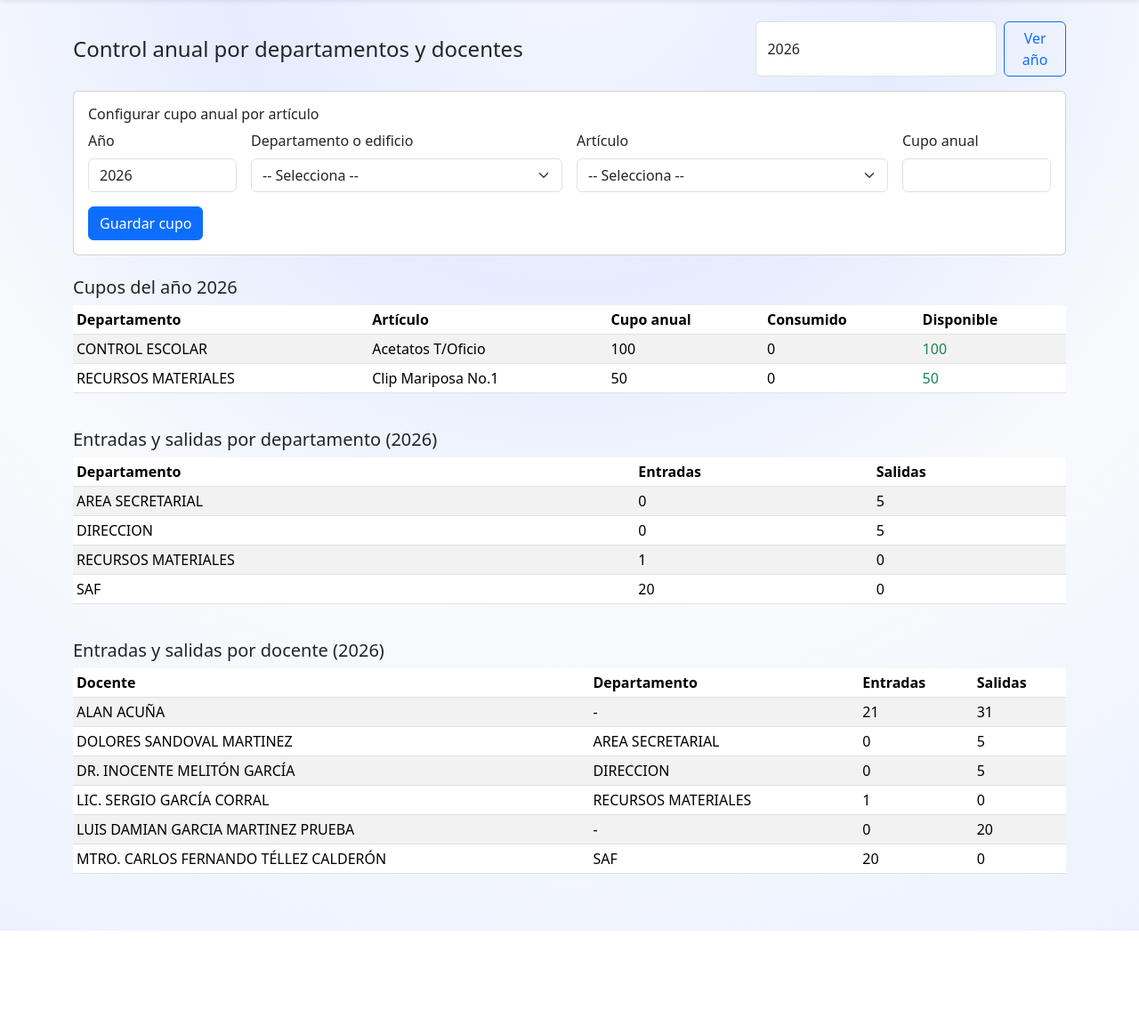
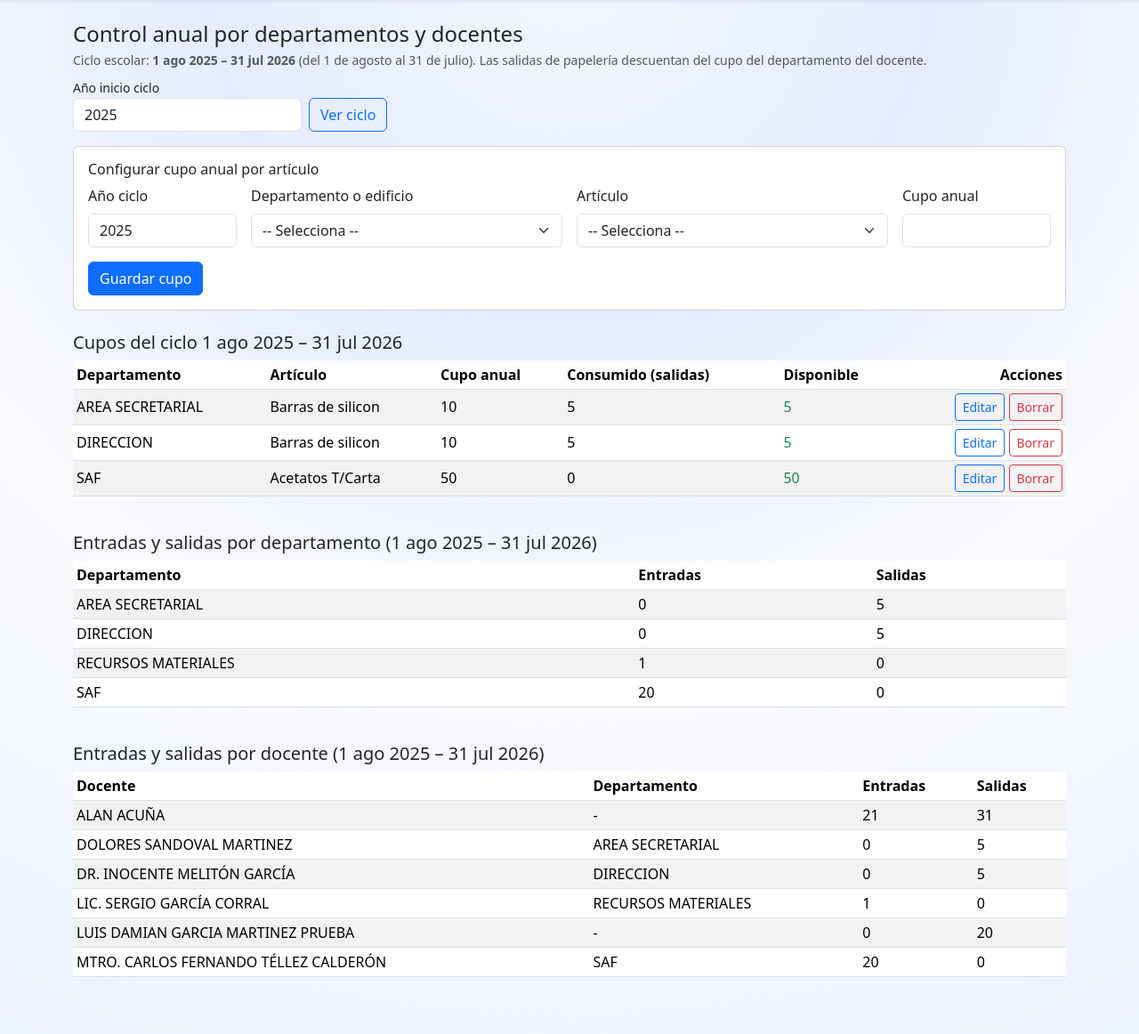
Before and after one commit to LuisGarcia2511/inventario-papeleria, a Flask app: page /control/departamentos in a window 1280 px wide. Shown: the part 56-1218 px from the top of the page at 89% size. Before the commit the page ends 1102 px from the top, so only its background shows below. Run offline with Flask 3, Linux system fonts and the light colour scheme.

Commit message:
control anual

```diff
--- a/app.py
+++ b/app.py
@@ -3,7 +3,21 @@ from io import BytesIO
 from collections import defaultdict
 import os
 
-from flask import Flask, render_template, request, redirect, url_for, flash, send_file
+# En algunos Windows, `platform` puede quedarse colgado consultando WMI,
+# lo que hace MUY lento importar SQLAlchemy/Flask-SQLAlchemy.
+# Este parche evita esa consulta y acelera el arranque.
+if os.name == "nt":
+    try:
+        import platform
+
+        if hasattr(platform, "_wmi_query"):
+            # `platform._win32_ver()` espera 5 valores de `_wmi_query()`
+            # Estructura: (version, product_type, ptype, spmajor, spminor)
+            platform._wmi_query = lambda *args, **kwargs: ("10", "1", "workstation", "0", "0")  # type: ignore[attr-defined]
+    except Exception:
+        pass
+
+from flask import Flask, render_template, request, redirect, url_for, flash, send_file, jsonify
 from flask_sqlalchemy import SQLAlchemy
 from sqlalchemy.exc import IntegrityError
 import pandas as pd
@@ -267,9 +281,29 @@ def _revert_movimiento_from_stock(articulo: Articulo, tipo: str, cantidad: int):
         articulo.stock_actual += cantidad
 
 
-def _year_expr():
-    # Compatible con SQLite y PostgreSQL
-    return db.extract("year", Movimiento.fecha)
+# Ciclo escolar: del 1 de agosto al 31 de julio del año siguiente
+MES_INICIO_CICLO = 8
+DIA_INICIO_CICLO = 1
+
+
+def _anio_ciclo_escolar(dt=None) -> int:
+    dt = dt or datetime.utcnow()
+    return dt.year if dt.month >= MES_INICIO_CICLO else dt.year - 1
+
+
+def _rango_ciclo_escolar(anio: int):
+    inicio = datetime(anio, MES_INICIO_CICLO, DIA_INICIO_CICLO)
+    fin = datetime(anio + 1, MES_INICIO_CICLO, DIA_INICIO_CICLO)
+    return inicio, fin
+
+
+def _etiqueta_ciclo(anio: int) -> str:
+    return f"1 ago {anio} – 31 jul {anio + 1}"
+
+
+def _filtro_fecha_ciclo(query, anio: int):
+    inicio, fin = _rango_ciclo_escolar(anio)
+    return query.filter(Movimiento.fecha >= inicio, Movimiento.fecha < fin)
 
 
 def _catalogo_departamentos():
@@ -362,9 +396,9 @@ def _obtener_consumo_departamento(anio: int, area: str, articulo_id: int, exclui
             Movimiento.tipo == "SALIDA",
             Movimiento.articulo_id == articulo_id,
             Maestro.area == area,
-            _year_expr() == anio,
-        )
-    )
+        )
+    )
+    query = _filtro_fecha_ciclo(query, anio)
     if excluir_movimiento_id is not None:
         query = query.filter(Movimiento.id != excluir_movimiento_id)
     return int(query.scalar() or 0)
@@ -381,17 +415,21 @@ def _validar_cupo_departamento(
     if tipo != "SALIDA" or not maestro or not maestro.area:
         return True, None
 
-    anio_actual = (fecha_movimiento or datetime.utcnow()).year
+    anio_ciclo = _anio_ciclo_escolar(fecha_movimiento or datetime.utcnow())
     cupo = CupoDepartamento.query.filter_by(
-        anio=anio_actual,
+        anio=anio_ciclo,
         area=maestro.area,
         articulo_id=articulo_id,
     ).first()
     if not cupo:
-        return True, None
+        return (
+            False,
+            f"No hay cupo anual configurado para '{maestro.area}' y este artículo en el ciclo {_etiqueta_ciclo(anio_ciclo)}. "
+            "Configúralo en Control departamentos antes de registrar la salida.",
+        )
 
     consumido = _obtener_consumo_departamento(
-        anio=anio_actual,
+        anio=anio_ciclo,
         area=maestro.area,
         articulo_id=articulo_id,
         excluir_movimiento_id=excluir_movimiento_id,
@@ -400,7 +438,9 @@ def _validar_cupo_departamento(
     if cantidad > disponible:
         return (
             False,
-            f"El departamento '{maestro.area}' ya no tiene cupo suficiente para este artículo. Disponible: {max(disponible, 0)} de {cupo.cantidad_maxima} en {anio_actual}.",
+            f"Cupo insuficiente para '{maestro.area}' (ciclo {_etiqueta_ciclo(anio_ciclo)}). "
+            f"Puede pedir como máximo {max(disponible, 0)} pza(s) de {cupo.cantidad_maxima} autorizadas "
+            f"(ya consumió {consumido}).",
         )
     return True, None
 
@@ -1190,13 +1230,53 @@ def borrar_movimiento(movimiento_id):
     return redirect(url_for("index"))
 
 
+@app.route("/api/cupo-disponible")
+def api_cupo_disponible():
+    maestro_id = _to_int(request.args.get("maestro_id"), default=0)
+    articulo_id = _to_int(request.args.get("articulo_id"), default=0)
+    fecha_str = request.args.get("fecha", "")
+    fecha = _parse_fecha_form(fecha_str) if fecha_str else datetime.utcnow()
+
+    if maestro_id <= 0 or articulo_id <= 0:
+        return jsonify({"ok": False, "mensaje": "Selecciona docente y artículo."})
+
+    maestro = Maestro.query.get(maestro_id)
+    if not maestro or not maestro.area:
+        return jsonify({"ok": False, "mensaje": "El docente no tiene departamento asignado."})
+
+    anio_ciclo = _anio_ciclo_escolar(fecha)
+    cupo = CupoDepartamento.query.filter_by(
+        anio=anio_ciclo, area=maestro.area, articulo_id=articulo_id
+    ).first()
+    if not cupo:
+        return jsonify(
+            {
+                "ok": False,
+                "mensaje": f"Sin cupo configurado para {maestro.area} en ciclo {_etiqueta_ciclo(anio_ciclo)}.",
+            }
+        )
+
+    consumido = _obtener_consumo_departamento(anio_ciclo, maestro.area, articulo_id)
+    disponible = cupo.cantidad_maxima - consumido
+    return jsonify(
+        {
+            "ok": True,
+            "ciclo": _etiqueta_ciclo(anio_ciclo),
+            "maximo": cupo.cantidad_maxima,
+            "consumido": consumido,
+            "disponible": max(disponible, 0),
+            "mensaje": f"Cupo ciclo {_etiqueta_ciclo(anio_ciclo)}: puede pedir {max(disponible, 0)} de {cupo.cantidad_maxima} pza(s).",
+        }
+    )
+
+
 @app.route("/control/departamentos", methods=["GET", "POST"])
 def control_departamentos():
-    anio = _to_int(request.args.get("anio"), default=datetime.utcnow().year)
+    anio = _to_int(request.args.get("anio"), default=_anio_ciclo_escolar())
     departamentos = _catalogo_departamentos()
 
     if request.method == "POST":
-        anio_form = _to_int(request.form.get("anio"), default=datetime.utcnow().year)
+        anio_form = _to_int(request.form.get("anio"), default=_anio_ciclo_escolar())
         area = request.form.get("area", "").strip()
         articulo_id = _to_int(request.form.get("articulo_id"), default=0)
         cantidad_maxima = _to_int(request.form.get("cantidad_maxima"), default=-1)
@@ -1254,6 +1334,8 @@ def control_departamentos():
             }
         )
 
+    inicio_ciclo, fin_ciclo = _rango_ciclo_escolar(anio)
+
     resumen_departamentos = (
         db.session.query(
             Maestro.area.label("area"),
@@ -1267,7 +1349,11 @@ def control_departamentos():
             ).label("salidas"),
         )
         .join(Movimiento, Movimiento.maestro_id == Maestro.id)
-        .filter(Maestro.area.isnot(None), _year_expr() == anio)
+        .filter(
+            Maestro.area.isnot(None),
+            Movimiento.fecha >= inicio_ciclo,
+            Movimiento.fecha < fin_ciclo,
+        )
         .group_by(Maestro.area)
         .order_by(Maestro.area)
         .all()
@@ -1287,7 +1373,7 @@ def control_departamentos():
             ).label("salidas"),
         )
         .join(Movimiento, Movimiento.maestro_id == Maestro.id)
-        .filter(_year_expr() == anio)
+        .filter(Movimiento.fecha >= inicio_ciclo, Movimiento.fecha < fin_ciclo)
         .group_by(Maestro.id, Maestro.nombre, Maestro.area)
         .order_by(Maestro.nombre)
         .all()
@@ -1296,12 +1382,65 @@ def control_departamentos():
     return render_template(
         "control_departamentos.html",
         anio=anio,
+        etiqueta_ciclo=_etiqueta_ciclo(anio),
         articulos=articulos,
         departamentos=departamentos,
         cupos_resumen=cupos_resumen,
         resumen_departamentos=resumen_departamentos,
         resumen_docentes=resumen_docentes,
     )
+
+
+@app.route("/control/departamentos/cupo/<int:cupo_id>/editar", methods=["GET", "POST"])
+def editar_cupo_departamento(cupo_id):
+    cupo = CupoDepartamento.query.get_or_404(cupo_id)
+    departamentos = _catalogo_departamentos()
+    articulos = Articulo.query.order_by(Articulo.nombre).all()
+
+    if request.method == "POST":
+        cupo.anio = _to_int(request.form.get("anio"), default=cupo.anio)
+        cupo.area = request.form.get("area", "").strip()
+        cupo.articulo_id = _to_int(request.form.get("articulo_id"), default=cupo.articulo_id)
+        cupo.cantidad_maxima = _to_int(request.form.get("cantidad_maxima"), default=-1)
+
+        if not cupo.area:
+            flash("El departamento es obligatorio.", "danger")
+            return redirect(url_for("editar_cupo_departamento", cupo_id=cupo.id))
+        if cupo.cantidad_maxima < 0:
+            flash("El cupo debe ser 0 o mayor.", "danger")
+            return redirect(url_for("editar_cupo_departamento", cupo_id=cupo.id))
+
+        duplicado = CupoDepartamento.query.filter(
+            CupoDepartamento.anio == cupo.anio,
+            CupoDepartamento.area == cupo.area,
+            CupoDepartamento.articulo_id == cupo.articulo_id,
+            CupoDepartamento.id != cupo.id,
+        ).first()
+        if duplicado:
+            flash("Ya existe otro cupo con ese año, departamento y artículo.", "danger")
+            return redirect(url_for("editar_cupo_departamento", cupo_id=cupo.id))
+
+        db.session.commit()
+        flash("Cupo actualizado correctamente.", "success")
+        return redirect(url_for("control_departamentos", anio=cupo.anio))
+
+    return render_template(
+        "cupo_editar.html",
+        cupo=cupo,
+        departamentos=departamentos,
+        articulos=articulos,
+        etiqueta_ciclo=_etiqueta_ciclo(cupo.anio),
+    )
+
+
+@app.route("/control/departamentos/cupo/<int:cupo_id>/borrar", methods=["POST"])
+def borrar_cupo_departamento(cupo_id):
+    cupo = CupoDepartamento.query.get_or_404(cupo_id)
+    anio = cupo.anio
+    db.session.delete(cupo)
+    db.session.commit()
+    flash("Cupo eliminado.", "success")
+    return redirect(url_for("control_departamentos", anio=anio))
 
 
 @app.route("/herramientas-limpieza")
--- a/templates/control_departamentos.html
+++ b/templates/control_departamentos.html
@@ -4,10 +4,19 @@
 
 {% block content %}
 <div class="d-flex justify-content-between align-items-center mb-3 flex-wrap gap-2">
-  <h4 class="mb-0">Control anual por departamentos y docentes</h4>
-  <form method="get" class="d-flex gap-2">
-    <input type="number" name="anio" class="form-control" min="2000" value="{{ anio }}" />
-    <button type="submit" class="btn btn-outline-primary">Ver año</button>
+  <div>
+    <h4 class="mb-1">Control anual por departamentos y docentes</h4>
+    <p class="text-muted small mb-0">
+      Ciclo escolar: <strong>{{ etiqueta_ciclo }}</strong> (del 1 de agosto al 31 de julio).
+      Las salidas de papelería descuentan del cupo del departamento del docente.
+    </p>
+  </div>
+  <form method="get" class="d-flex gap-2 align-items-end">
+    <div>
+      <label class="form-label small mb-0">Año inicio ciclo</label>
+      <input type="number" name="anio" class="form-control" min="2000" value="{{ anio }}" />
+    </div>
+    <button type="submit" class="btn btn-outline-primary">Ver ciclo</button>
   </form>
 </div>
 
@@ -16,7 +25,7 @@
     <h6 class="card-title">Configurar cupo anual por artículo</h6>
     <form method="post" class="row g-3">
       <div class="col-md-2">
-        <label class="form-label">Año</label>
+        <label class="form-label">Año ciclo</label>
         <input type="number" name="anio" class="form-control" min="2000" value="{{ anio }}" required />
       </div>
       <div class="col-md-4">
@@ -48,7 +57,7 @@
   </div>
 </div>
 
-<h5 class="mb-2">Cupos del año {{ anio }}</h5>
+<h5 class="mb-2">Cupos del ciclo {{ etiqueta_ciclo }}</h5>
 <div class="table-responsive mb-4">
   <table class="table table-striped table-sm align-middle">
     <thead>
@@ -56,8 +65,9 @@
         <th>Departamento</th>
         <th>Artículo</th>
         <th>Cupo anual</th>
-        <th>Consumido</th>
+        <th>Consumido (salidas)</th>
         <th>Disponible</th>
+        <th class="text-end">Acciones</th>
       </tr>
     </thead>
     <tbody>
@@ -70,17 +80,28 @@
         <td class="{% if c.disponible <= 0 %}text-danger fw-bold{% else %}text-success{% endif %}">
           {{ c.disponible }}
         </td>
+        <td class="text-end">
+          <a href="{{ url_for('editar_cupo_departamento', cupo_id=c.id) }}" class="btn btn-sm btn-outline-primary">Editar</a>
+          <form
+            method="post"
+            action="{{ url_for('borrar_cupo_departamento', cupo_id=c.id) }}"
+            class="d-inline"
+            onsubmit="return confirm('¿Eliminar este cupo?')"
+          >
+            <button type="submit" class="btn btn-sm btn-outline-danger">Borrar</button>
+          </form>
+        </td>
       </tr>
       {% else %}
       <tr>
-        <td colspan="5" class="text-center text-muted">No hay cupos configurados para este año.</td>
+        <td colspan="6" class="text-center text-muted">No hay cupos configurados para este ciclo.</td>
       </tr>
       {% endfor %}
     </tbody>
   </table>
 </div>
 
-<h5 class="mb-2">Entradas y salidas por departamento ({{ anio }})</h5>
+<h5 class="mb-2">Entradas y salidas por departamento ({{ etiqueta_ciclo }})</h5>
 <div class="table-responsive mb-4">
   <table class="table table-striped table-sm align-middle">
     <thead>
@@ -99,14 +120,14 @@
       </tr>
       {% else %}
       <tr>
-        <td colspan="3" class="text-center text-muted">Sin movimientos por departamento en este año.</td>
+        <td colspan="3" class="text-center text-muted">Sin movimientos por departamento en este ciclo.</td>
       </tr>
       {% endfor %}
     </tbody>
   </table>
 </div>
 
-<h5 class="mb-2">Entradas y salidas por docente ({{ anio }})</h5>
+<h5 class="mb-2">Entradas y salidas por docente ({{ etiqueta_ciclo }})</h5>
 <div class="table-responsive">
   <table class="table table-striped table-sm align-middle">
     <thead>
@@ -127,7 +148,7 @@
       </tr>
       {% else %}
       <tr>
-        <td colspan="4" class="text-center text-muted">Sin movimientos por docente en este año.</td>
+        <td colspan="4" class="text-center text-muted">Sin movimientos por docente en este ciclo.</td>
       </tr>
       {% endfor %}
     </tbody>
```
Also changed, not shown: templates/cupo_editar.html (added, +40 -0 lines), templates/herramientas_limpieza.html (+49 -50 lines), templates/movimiento_form.html (+54 -6 lines), instance/inventario.db.
